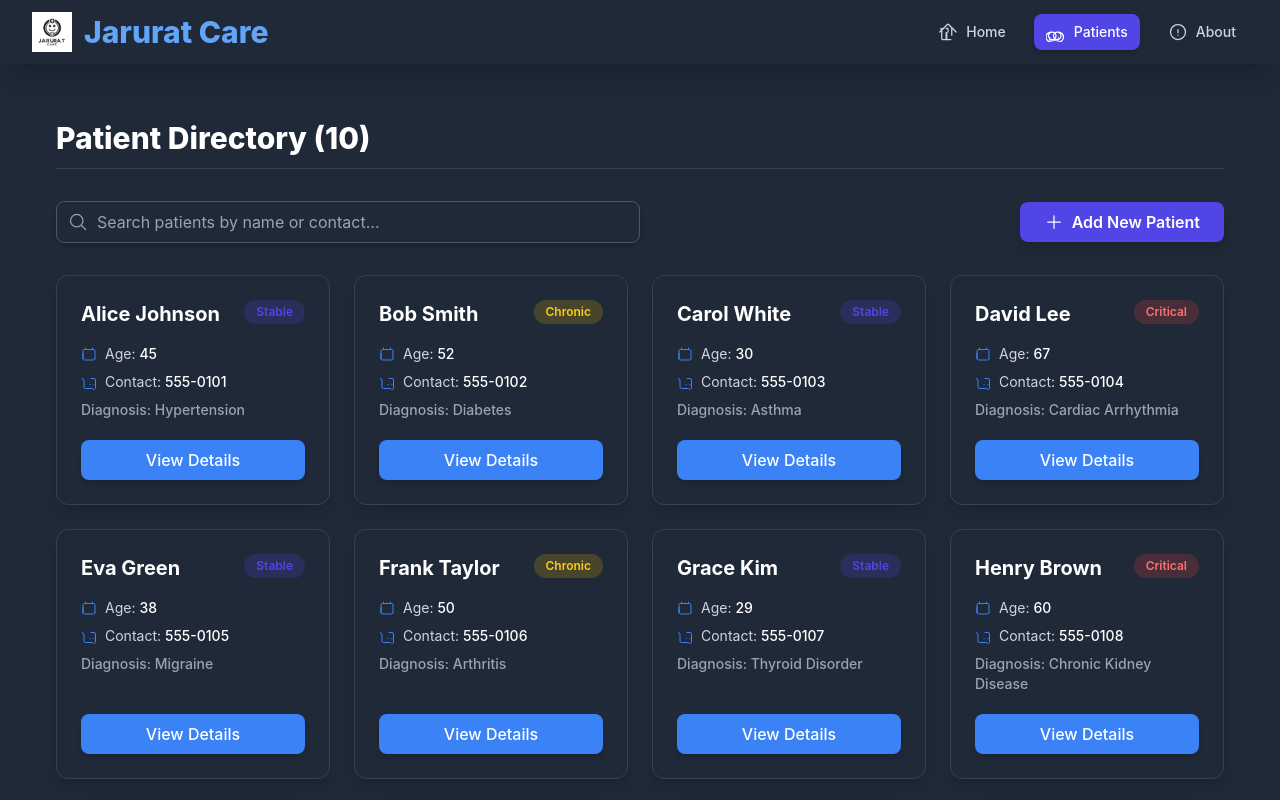
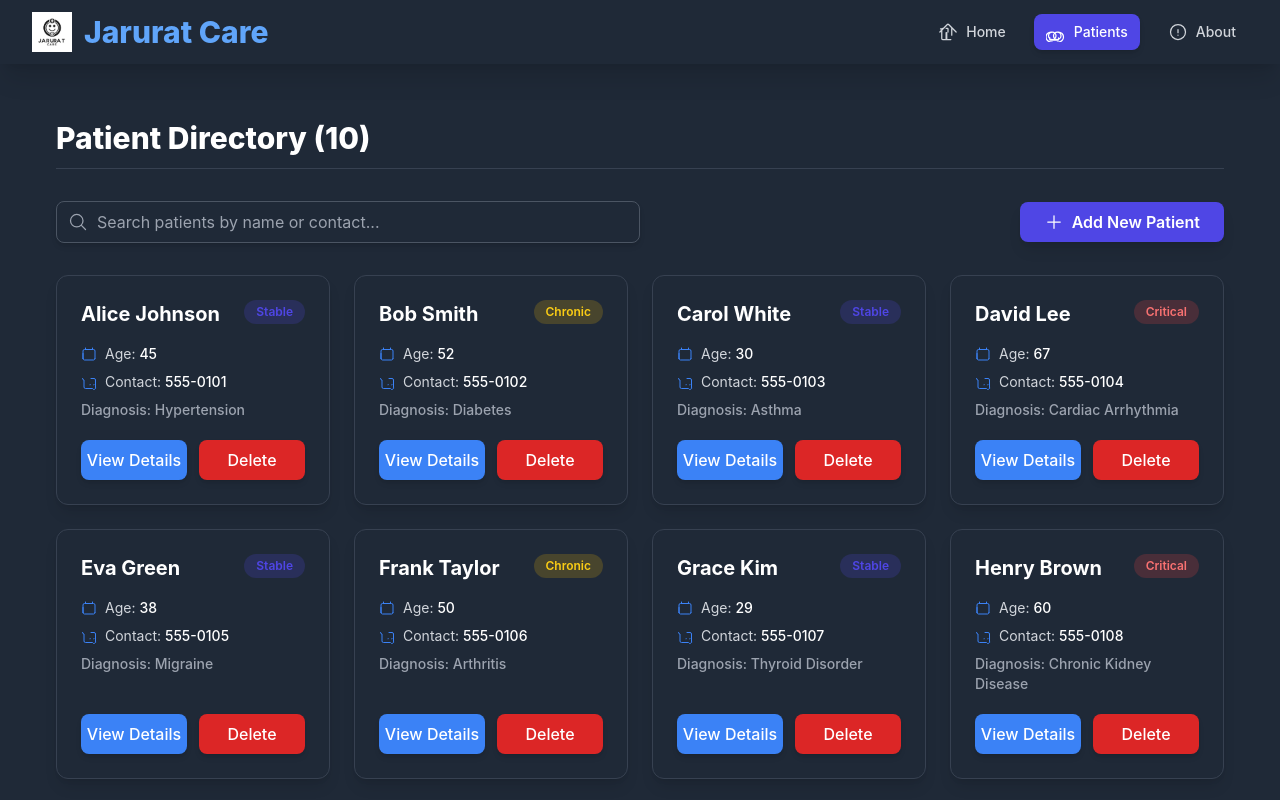
Before and after one commit to RSingh-07/Patient-Record-Dashboard, a React (Create React App) app: page / in a window 1280 px wide. Both pictures are taken after a click on the button "View Patient Records". Shown: the top 800 px of the page. Built offline with nearby package versions, Linux system fonts and the light colour scheme.

Commit message:
Added new updates

```diff
--- a/public/index.html
+++ b/public/index.html
@@ -2,7 +2,6 @@
 <html lang="en">
   <head>
     <meta charset="utf-8" />
-    <link rel="icon" href="%PUBLIC_URL%/favicon.ico" />
     <meta name="viewport" content="width=device-width, initial-scale=1" />
     <meta name="theme-color" content="#000000" />
     <meta
@@ -12,8 +11,9 @@
     <link rel="apple-touch-icon" href="%PUBLIC_URL%/logo192.png" />
 
     <link rel="manifest" href="%PUBLIC_URL%/manifest.json" />
+    <link rel="icon" type="image/webp" href="%PUBLIC_URL%/jarurat-care-logo.webp">
 
-    <title>React App</title>
+    <title>Jarurat Care</title>
   </head>
   <body>
     <noscript>You need to enable JavaScript to run this app.</noscript>
--- a/src/App.jsx
+++ b/src/App.jsx
@@ -9,7 +9,6 @@ import './index.css';
 import { Plus, Search, Heart, Info, Calendar, Phone, Mail } from './components/icons/Icons';
 
 
-
 const App = () => {
     const [patients, setPatients] = useState([]);
     const [isLoading, setIsLoading] = useState(true);
@@ -17,7 +16,6 @@ const App = () => {
     const [selectedPatient, setSelectedPatient] = useState(null);
     const [page, setPage] = useState('home');
 
-    // Fetch mock patients
     useEffect(() => {
         setIsLoading(true);
         fetchMockPatients().then(result => {
@@ -28,15 +26,31 @@ const App = () => {
     }, []);
 
     const handleAddPatient = useCallback(
-        (newPatient) => setPatients(prev => [newPatient, ...prev]), []
+        (newPatient) => {
+            const newId = Math.max(...patients.map(p => p.id), 0) + 1;
+            setPatients(prev => [{ ...newPatient, id: newId }, ...prev]);
+        }, [patients]
     );
+
+    const handleDeletePatient = useCallback(
+        (patientId) => {
+            const isConfirmed = window.confirm("Are you sure you want to delete this patient record? This cannot be undone.");
+
+            if (isConfirmed) {
+                setPatients(prevPatients => prevPatients.filter(patient => patient.id !== patientId));
+                if (selectedPatient && selectedPatient.id === patientId) {
+                    setSelectedPatient(null);
+                }
+            }
+        }, [selectedPatient]
+    );
+
     const handleViewDetails = useCallback(
         (patient) => setSelectedPatient(patient), []
     );
     const handleCloseModal = useCallback(() => setSelectedPatient(null), []);
     const navigate = (newPage) => setPage(newPage);
 
-    // Conditional rendering of views
     let CurrentView;
     if (page === 'patients') {
         CurrentView = (
@@ -46,6 +60,7 @@ const App = () => {
                 error={error}
                 onAddPatient={handleAddPatient}
                 onViewDetails={handleViewDetails}
+                onDeletePatient={handleDeletePatient}
             />
         );
     } else if (page === 'about') {
@@ -56,15 +71,12 @@ const App = () => {
 
     return (
         <div className="min-h-screen bg-[#1F2937]">
-            {/* Header / Navigation */}
             <Header page={page} navigate={navigate} />
 
-            {/* Main content */}
             <main className="max-w-7xl mx-auto px-4 sm:px-6 lg:px-8 py-8">
                 {CurrentView}
             </main>
 
-            {/* Patient Details Modal */}
             <PatientDetailModal patient={selectedPatient} onClose={handleCloseModal} />
         </div>
     );
--- a/src/components/patients/PatientCard.jsx
+++ b/src/components/patients/PatientCard.jsx
@@ -1,10 +1,17 @@
 import React from 'react';
 import { Calendar, Phone } from '../icons/Icons';
 
-const PatientCard = ({ patient, onViewDetails }) => {
+const PatientCard = ({ patient, onViewDetails, onDelete }) => {
     const conditionStyle = patient.condition === 'Critical' ? 'bg-red-500/20 text-red-400' :
                            patient.condition === 'Chronic' ? 'bg-yellow-500/20 text-yellow-400' :
                            'bg-[#4F46E5]/20 text-[#4F46E5]';
+
+    const handleDeleteClick = () => {
+        const confirmed = window.confirm(`Are you sure you want to delete the record for ${patient.name}?`);
+        if (confirmed) {
+            onDelete(patient.id);
+        }
+    };
 
     return (
         <div className="bg-gray-800 rounded-xl shadow-lg p-6 flex flex-col transition-transform duration-300 hover:scale-[1.02] hover:shadow-2xl border border-gray-700">
@@ -25,12 +32,22 @@ const PatientCard = ({ patient, onViewDetails }) => {
                 </p>
                 <p className="text-sm font-medium text-gray-400 mt-2">Diagnosis: {patient.diagnosis}</p>
             </div>
-            <button
-                onClick={() => onViewDetails(patient)}
-                className="mt-5 w-full py-2 bg-[#3B82F6] text-white rounded-lg hover:bg-blue-600 transition-colors font-medium shadow-md"
-            >
-                View Details
-            </button>
+
+            <div className="flex space-x-3 mt-5">
+                <button
+                    onClick={() => onViewDetails(patient)}
+                    className="flex-1 py-2 bg-[#3B82F6] text-white rounded-lg hover:bg-blue-600 transition-colors font-medium shadow-md"
+                >
+                    View Details
+                </button>
+
+                <button
+                    onClick={handleDeleteClick}
+                    className="flex-1 py-2 bg-red-600 text-white rounded-lg hover:bg-red-700 transition-colors font-medium shadow-md"
+                >
+                    Delete
+                </button>
+            </div>
         </div>
     );
 };
--- /dev/null
+++ b/src/components/views/PatientsPageController.jsx
@@ -0,0 +1,56 @@
+import React, { useState, useEffect } from 'react';
+import { fetchMockPatients } from '../utils/data';
+import PatientsView from './PatientsView';
+
+const PatientsPageController = () => {
+    const [patients, setPatients] = useState([]);
+    const [isLoading, setIsLoading] = useState(true);
+    const [error, setError] = useState(null);
+
+    useEffect(() => {
+        setIsLoading(true);
+        fetchMockPatients()
+            .then(result => {
+                if (result.error) {
+                    setError(result.error);
+                    setPatients([]);
+                } else {
+                    setPatients(result.data);
+                    setError(null);
+                }
+            })
+            .catch(() => setError("An unexpected network error occurred."))
+            .finally(() => setIsLoading(false));
+    }, []);
+
+    const handleDeletePatient = (patientId) => {
+        const isConfirmed = window.confirm(`Are you sure you want to delete patient ID ${patientId}? This action cannot be undone.`);
+
+        if (isConfirmed) {
+            const updatedPatients = patients.filter(patient => patient.id !== patientId);
+            setPatients(updatedPatients);
+        }
+    };
+
+    const handleAddPatient = (newPatient) => {
+        const newId = Math.max(...patients.map(p => p.id), 0) + 1;
+        setPatients(prevPatients => [...prevPatients, { ...newPatient, id: newId }]);
+    };
+
+    const handleViewDetails = (patient) => {
+        console.log("Viewing details for:", patient.name);
+    };
+
+    return (
+        <PatientsView
+            patients={patients}
+            isLoading={isLoading}
+            error={error}
+            onAddPatient={handleAddPatient}
+            onViewDetails={handleViewDetails}
+            onDeletePatient={handleDeletePatient}
+        />
+    );
+};
+
+export default PatientsPageController;
--- a/src/components/views/PatientsView.jsx
+++ b/src/components/views/PatientsView.jsx
@@ -3,11 +3,10 @@ import { Search, Plus } from '../icons/Icons';
 import PatientCard from '../patients/PatientCard';
 import AddPatientForm from '../patients/AddPatientForm';
 
-const PatientsView = ({ patients, isLoading, error, onAddPatient, onViewDetails }) => {
+const PatientsView = ({ patients, isLoading, error, onAddPatient, onViewDetails, onDeletePatient }) => {
     const [searchQuery, setSearchQuery] = useState('');
     const [showAddForm, setShowAddForm] = useState(false);
 
-    // Filter patients based on search query
     const filteredPatients = useMemo(() => {
         if (!patients) return [];
         const lowerCaseQuery = searchQuery.toLowerCase();
@@ -37,9 +36,7 @@ const PatientsView = ({ patients, isLoading, error, onAddPatient, onViewDetails
                 Patient Directory ({patients.length})
             </h2>
 
-            {/* Search and Add Button */}
             <div className="flex flex-col sm:flex-row justify-between items-center space-y-4 sm:space-y-0">
-                {/* Search Input */}
                 <div className="relative w-full sm:w-1/2">
                     <input
                         type="text"
@@ -51,7 +48,6 @@ const PatientsView = ({ patients, isLoading, error, onAddPatient, onViewDetails
                     <Search className="absolute left-3 top-1/2 transform -translate-y-1/2 w-5 h-5 text-gray-400" />
                 </div>
 
-                {/* Add Patient Button */}
                 <button
                     onClick={() => setShowAddForm(!showAddForm)}
                     className="w-full sm:w-auto px-6 py-2 bg-[#4F46E5] text-white rounded-lg hover:bg-[#4338CA] transition-colors font-semibold shadow-lg flex items-center justify-center space-x-2"
@@ -61,7 +57,6 @@ const PatientsView = ({ patients, isLoading, error, onAddPatient, onViewDetails
                 </button>
             </div>
 
-            {/* Add Patient Form */}
             {showAddForm && (
                 <div className="w-full max-w-2xl mx-auto py-4">
                     <AddPatientForm
@@ -75,11 +70,15 @@ const PatientsView = ({ patients, isLoading, error, onAddPatient, onViewDetails
                 </div>
             )}
 
-            {/* Patient Grid */}
             {filteredPatients.length > 0 ? (
                 <div className="grid grid-cols-1 md:grid-cols-2 lg:grid-cols-3 xl:grid-cols-4 gap-6">
                     {filteredPatients.map(patient => (
-                        <PatientCard key={patient.id} patient={patient} onViewDetails={onViewDetails} />
+                        <PatientCard
+                            key={patient.id}
+                            patient={patient}
+                            onViewDetails={onViewDetails}
+                            onDelete={onDeletePatient}
+                        />
                     ))}
                 </div>
             ) : (
```
Also changed, not shown: public/jarurat-care-logo.webp (added).
